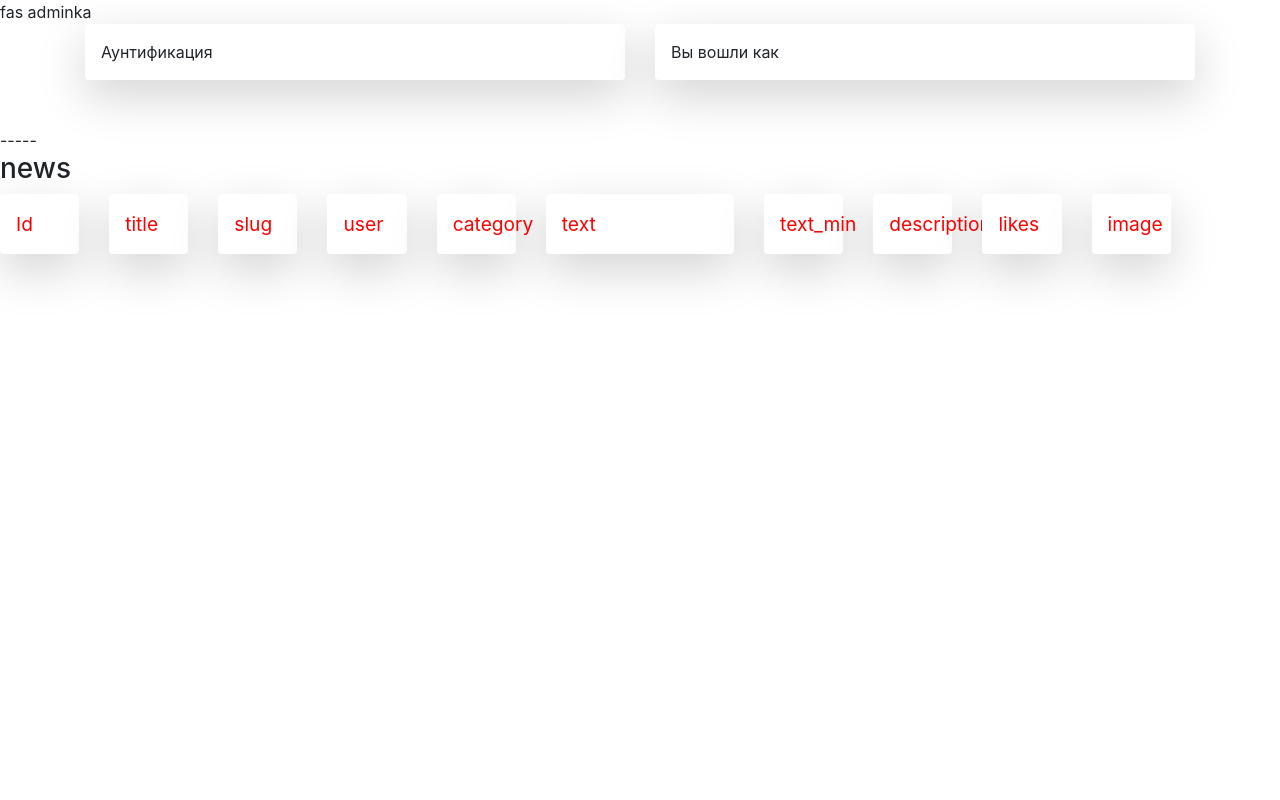
After one commit to kolamor/aiohttp_site, a Python web app: template demo/templates/admin/admin_news.html in a window 1280 px wide. The commit adds this page. Run offline with Jinja, Linux system fonts and the light colour scheme; the template is opened without the code that fills it, so the values that code supplies are empty; some libraries are stand-ins or nearby versions.

Commit message:
news model admin, create image upload

```diff
--- a/demo/app.py
+++ b/demo/app.py
@@ -3,11 +3,12 @@
 import jinja2
 import aiohttp_jinja2
 import asyncpgsa
-from .routes import setup_routes
+from .routes import setup_routes, setup_static_routes
 
 from aiohttp_session.cookie_storage import EncryptedCookieStorage
 from aiohttp_session import setup, get_session, session_middleware
 from .models.user import User
+
 
 
 
@@ -27,6 +28,7 @@
 	setup(app, EncryptedCookieStorage(secret_key))
 
 	setup_routes(app)
+	setup_static_routes(app)
 	app.on_startup.append(on_start)
 	app.on_cleanup.append(on_shutdown)
 
--- a/demo/templates/admin/admin.html
+++ b/demo/templates/admin/admin.html
@@ -50,6 +50,28 @@
 
 {% endblock %}
 
+{% block news %}
+
+<div class="container">
+
+		<div class="row">
+
+			<div class="col-6">
+
+				<div class="shadow p-3 mb-5 bg-white rounded">
+
+					<a href="{{ url ('admin_news') }}">news</a>
+				</div>
+
+			</div>
+
+
+		</div>
+
+
+	</div>
+{% endblock %}
+
 
 
 <script src="https://code.jquery.com/jquery-3.3.1.slim.min.js" integrity="sha384-q8i/X+965DzO0rT7abK41JStQIAqVgRVzpbzo5smXKp4YfRvH+8abtTE1Pi6jizo" crossorigin="anonymous"></script>
--- /dev/null
+++ b/demo/templates/admin/admin_news.html
@@ -0,0 +1,125 @@
+fas
+{% extends "/admin/admin.html" %}
+
+
+
+{% block auth1 %}
+{% endblock %}
+
+{% block news %}
+
+
+<h3>news</h3>
+
+	<div class="row my-0 py-0">
+
+		<div class="col-1 py-0 my-0">
+			<div class="shadow-lg p-3 mb-5 bg-white rounded" style="color: red; font-size: 1.2em; "> 		Id
+			</div>
+		</div>
+
+		<div class="col-1 py-0 my-0">
+			<div class="shadow-lg p-3 mb-5 bg-white rounded" style="color: red; font-size: 1.2em; ">
+					title
+			</div>
+		</div>
+		<div class="col-1 py-0 my-0">
+			<div class="shadow-lg p-3 mb-5 bg-white rounded" style="color: red; font-size: 1.2em; ">
+				slug
+			</div>
+		</div>
+		<div class="col-1 py-0 my-0">
+			<div class="shadow-lg p-3 mb-5 bg-white rounded" style="color: red; font-size: 1.2em; ">
+ 					user
+			</div>
+		</div>
+		<div class="col-1 py-0 my-0">
+			<div class="shadow-lg p-3 mb-5 bg-white rounded" style="color: red; font-size: 1.2em; ">
+ 					category
+			</div>
+		</div>
+		<div class="col-2 py-0 my-0">
+			<div class="shadow-lg p-3 mb-5 bg-white rounded" style="color: red; font-size: 1.2em; ">
+ 					text
+			</div>
+		</div>
+		<div class="col-1 py-0 my-0">
+			<div class="shadow-lg p-3 mb-5 bg-white rounded" style="color: red; font-size: 1.2em; ">
+ 					text_min
+			</div>
+		</div>
+		<div class="col-1 py-0 my-0">
+			<div class="shadow-lg p-3 mb-5 bg-white rounded" style="color: red; font-size: 1.2em; ">
+ 					description
+			</div>
+		</div>
+		<div class="col-1 py-0 my-0">
+			<div class="shadow-lg p-3 mb-5 bg-white rounded" style="color: red; font-size: 1.2em; ">
+ 					likes
+			</div>
+		</div>
+		<div class="col-1 py-0 my-0">
+			<div class="shadow-lg p-3 mb-5 bg-white rounded" style="color: red; font-size: 1.2em; ">
+ 					image
+			</div>
+		</div>
+	</div>
+
+
+{% for new in news %}
+	<div class="row">
+		<div class="col-1 my-0 ">
+			<div class="shadow p-1 mb-5 bg-white rounded">
+ 				{{ new['id'] }}
+			</div>
+		</div>
+
+		<div class="col-1 my-0 ">
+			<div class="shadow p-1 mb-5 bg-white rounded">
+ 				<a href="{{url ('admin_edit_news', slug = new['slug'] ) }}"> {{ new['title'] }} </a>
+			</div>
+		</div>
+		<div class="col-1 my-0 ">
+			<div class="shadow p-1 mb-5 bg-white rounded">
+ 				{{ new['slug'] }}
+			</div>
+		</div>
+		<div class="col-1 my-0 ">
+			<div class="shadow p-1 mb-5 bg-white rounded">
+ 				{{ user[new['user_id']] }}
+			</div>
+		</div>
+		<div class="col-1 my-0 ">
+			<div class="shadow p-1 mb-5 bg-white rounded">
+ 				{{ category[new['category_id']] }}
+			</div>
+		</div>
+		<div class="col-2 my-0 ">
+			<div class="shadow p-1 mb-5 bg-white rounded">
+ 				{{ new['text'] }}
+			</div>
+		</div>
+		<div class="col-1 my-0 ">
+			<div class="shadow p-1 mb-5 bg-white rounded">
+ 				{{ new['text_min'] }}
+			</div>
+		</div>
+		<div class="col-1 my-0 ">
+			<div class="shadow p-1 mb-5 bg-white rounded">
+ 				{{ new['description'] }}
+			</div>
+		</div>
+		<div class="col-1 my-0 ">
+			<div class="shadow p-1 mb-5 bg-white rounded">
+ 				{{ new['likes'] }}
+			</div>
+		</div>
+		<div class="col-1 my-0 ">
+			<div class="shadow p-1 mb-5 bg-white rounded">
+ 				{{ new['image'] }}
+			</div>
+		</div>
+	</div>
+{% endfor %}
+
+{% endblock %}
--- a/demo/templates/admin/edit_user.html
+++ b/demo/templates/admin/edit_user.html
@@ -63,4 +63,9 @@
 
 
 
+
 {% endblock %}
+
+
+{% block news %}
+{% endblock %}
--- a/demo/templates/admin/users.html
+++ b/demo/templates/admin/users.html
@@ -1,4 +1,4 @@
-{% extends "admin.html" %}
+{% extends "/admin/admin.html" %}
 users
 {% block auth1 %}
 
```
Also changed, not shown: demo/db.py (+52 -2 lines), demo/models/news.py (added, +113 -0 lines), demo/models/user.py (+18 -2 lines), demo/routes.py (+18 -9 lines), demo/templates/admin/edit_news.html (added, +54 -0 lines), demo/views/admin.py (+52 -1 lines), demo/views/auth.py (+14 -4 lines), entry.py (+0 -16 lines), init.sql (+55 -0 lines).
